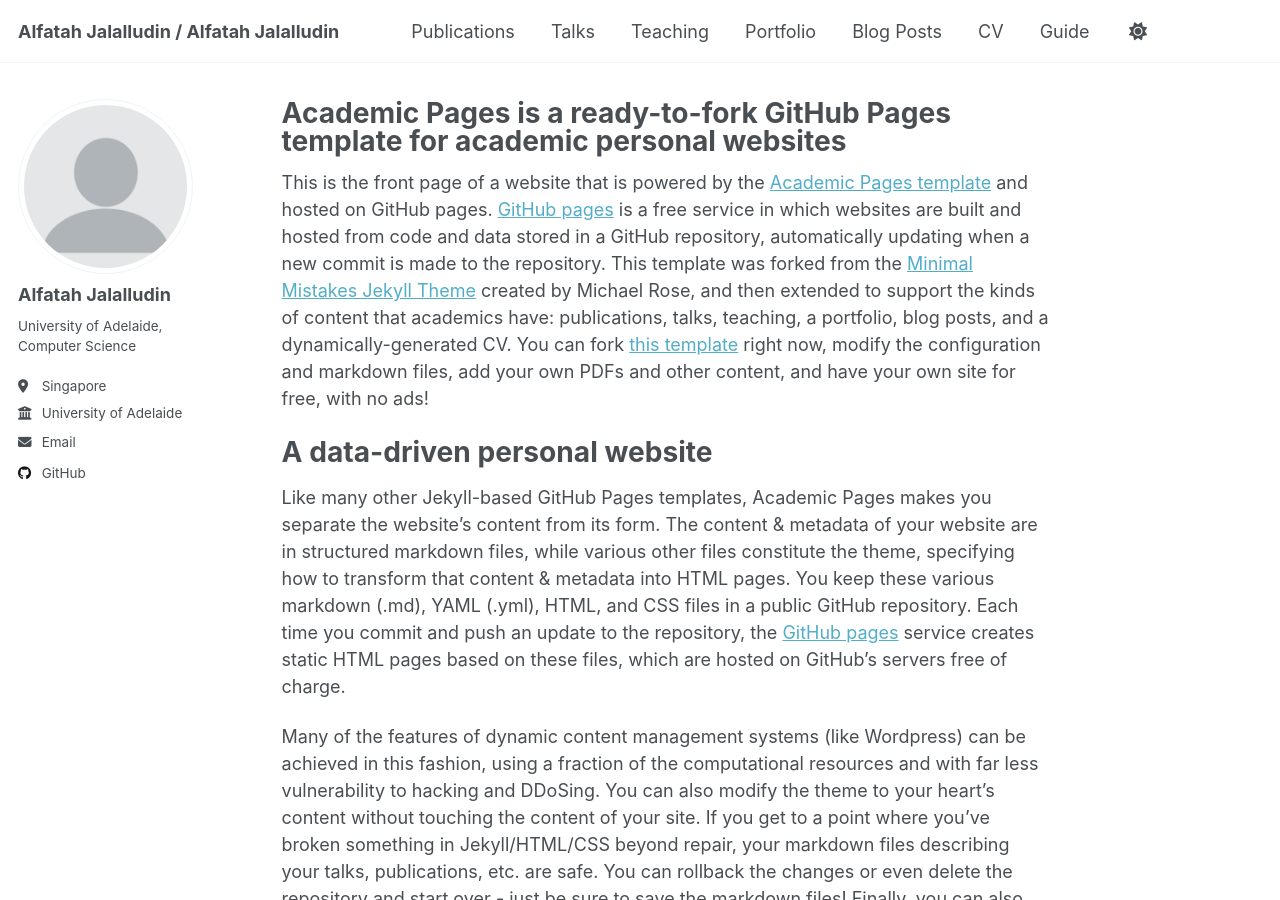
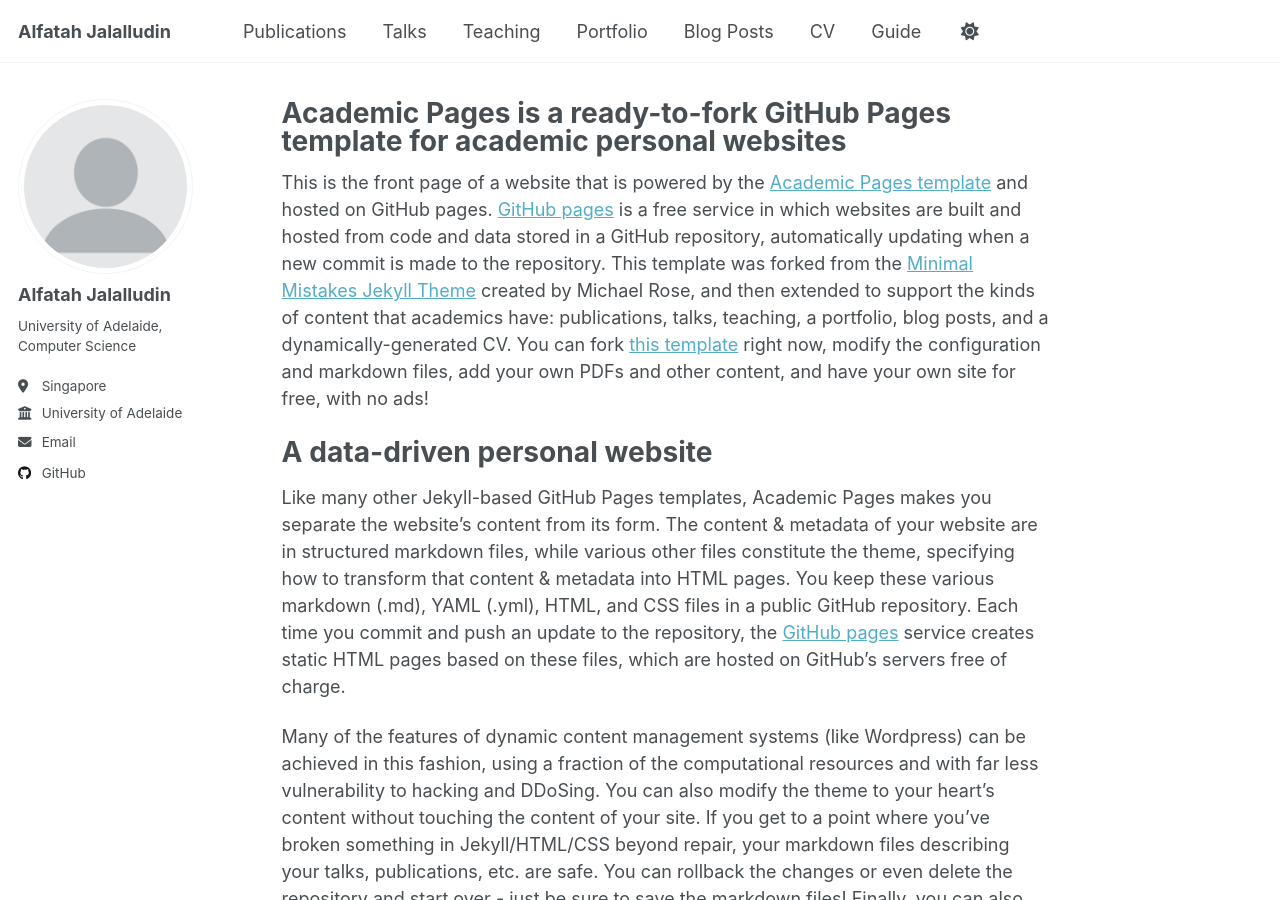
Before and after one commit to al-fatah/al-fatah.github.io, a Jekyll site: the page built from _pages/about.md, in a window 1280 px wide and 900 px high. Built offline with Jekyll 4.4.1, drawn with Linux system fonts in a browser that asks for light colours.

Commit message:
Update _config.yml

```diff
--- a/_config.yml
+++ b/_config.yml
@@ -9,7 +9,7 @@
 # Basic Site Settings
 locale                   : "en-US"
 site_theme               : "default"
-title                    : "Alfatah Jalalludin / Alfatah Jalalludin"
+title                    : "Alfatah Jalalludin"
 title_separator          : "-"
 name                     : &name "Alfatah Jalalludin"
 description              : &description "Personal Website"
```
